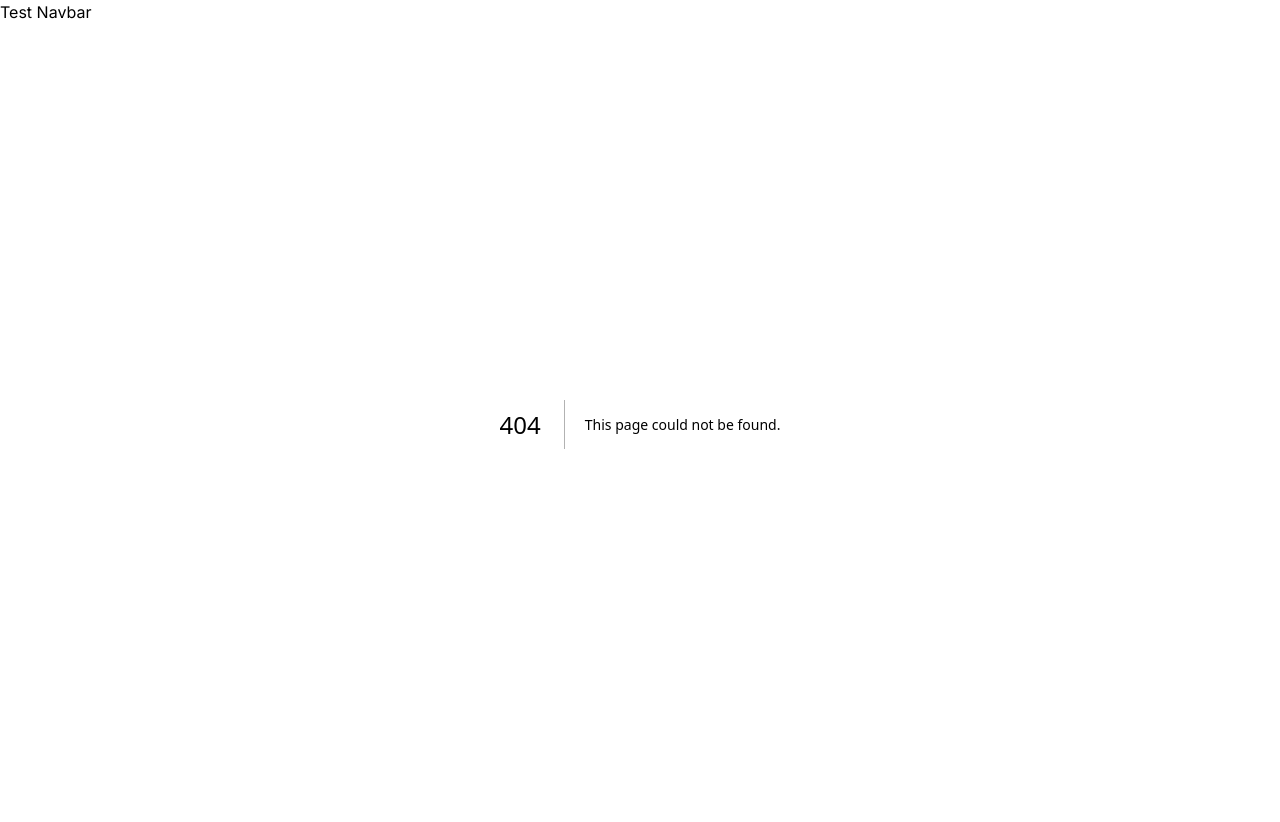
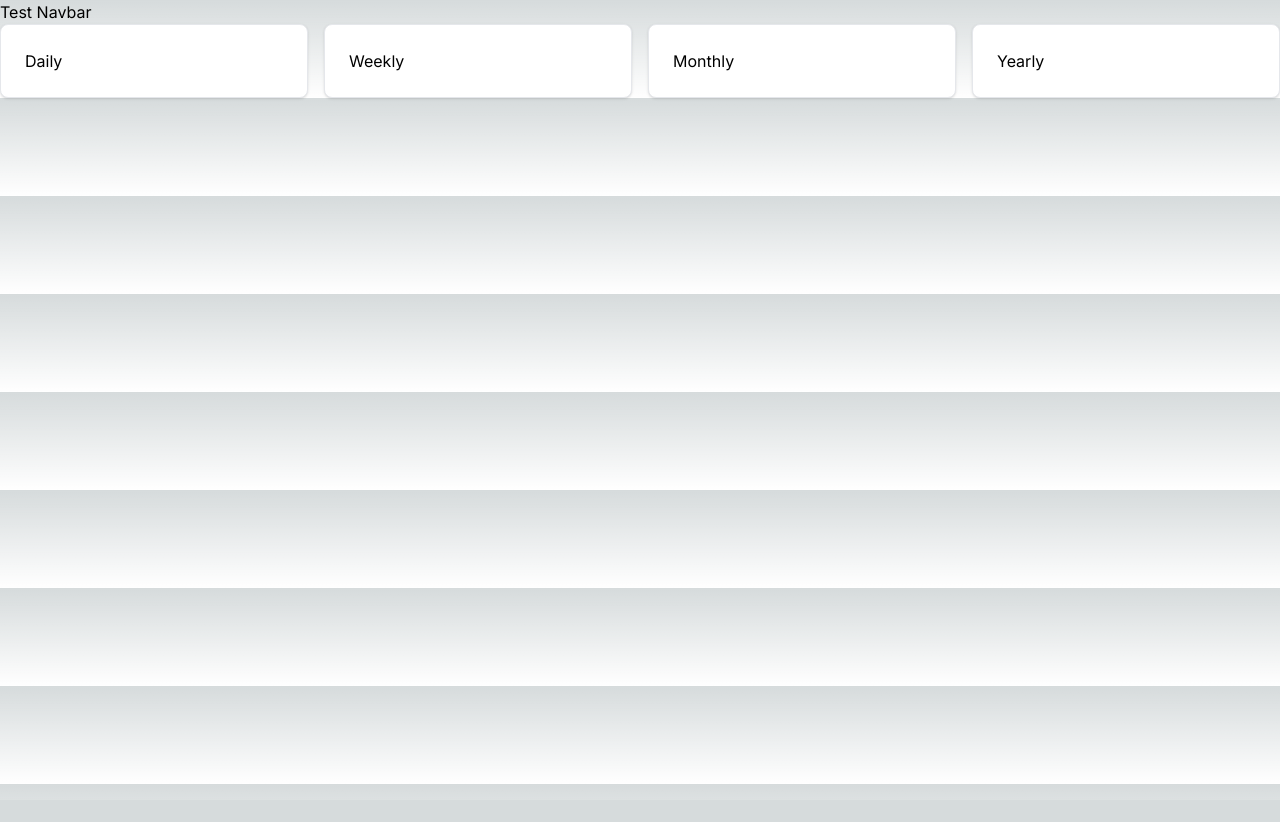
Before and after one commit to oslabs-beta/TimeKube, a Next.js app: page /schedule_options in a window 1280 px wide. Before the commit this address had no page. After the commit the page ends 800 px from the top, so only its background shows below. Built offline with nearby package versions, Linux system fonts and the light colour scheme.

Commit message:
Create schedule options components

```diff
--- a/src/app/dashboard/user/page.tsx
+++ b/src/app/dashboard/user/page.tsx
@@ -1,5 +1,6 @@
 import { NextPage } from 'next';
 import { db } from '@/utils/kysely';
+import { TableExpression } from 'kysely';
 
 const Page: NextPage = async () => {
   const users = await db.selectFrom('User').selectAll().execute();
--- /dev/null
+++ b/src/app/schedule_options/option.tsx
@@ -0,0 +1,23 @@
+"use client"
+
+import { MouseEventHandler } from "react";
+
+type ScheduleOptionProp = {
+    id: string;
+    text: string;
+    // gridProperty: string;
+    handleOptionClicked(id: string): void
+}
+
+export default function Option(props: ScheduleOptionProp) {
+
+    const handleOptionClicked = () => {
+        props.handleOptionClicked(props.id);
+    }
+
+    return (
+        <div id={`${props.id}`} className={`block max-w-sm p-6 bg-white border border-gray-200 rounded-lg shadow hover:bg-gray-100 dark:bg-gray-800 dark:border-gray-700 dark:hover:bg-gray-700 cursor-pointer`} onClick={() => handleOptionClicked()}>
+            {props.text}
+        </div>
+    )
+}
--- /dev/null
+++ b/src/app/schedule_options/page.tsx
@@ -0,0 +1,21 @@
+"use client"
+
+import { NextPage } from 'next';
+import Option from './option';
+
+const handleOptionClicked = (id: string) => {
+    alert(`${id} clicked`);
+}
+
+const Page: NextPage = () => {
+    return (
+      <div className="grid grid-cols-4 gap-4">
+        <Option id='1' text='Daily' handleOptionClicked={handleOptionClicked}/>
+        <Option id='2' text='Weekly' handleOptionClicked={handleOptionClicked} />
+        <Option id='3' text='Monthly' handleOptionClicked={handleOptionClicked} />
+        <Option id='4' text='Yearly' handleOptionClicked={handleOptionClicked} />
+      </div>
+    );
+  };
+
+export default Page;
```
Also changed, not shown: 1 other file (tests, documents, lock files or other folders).
